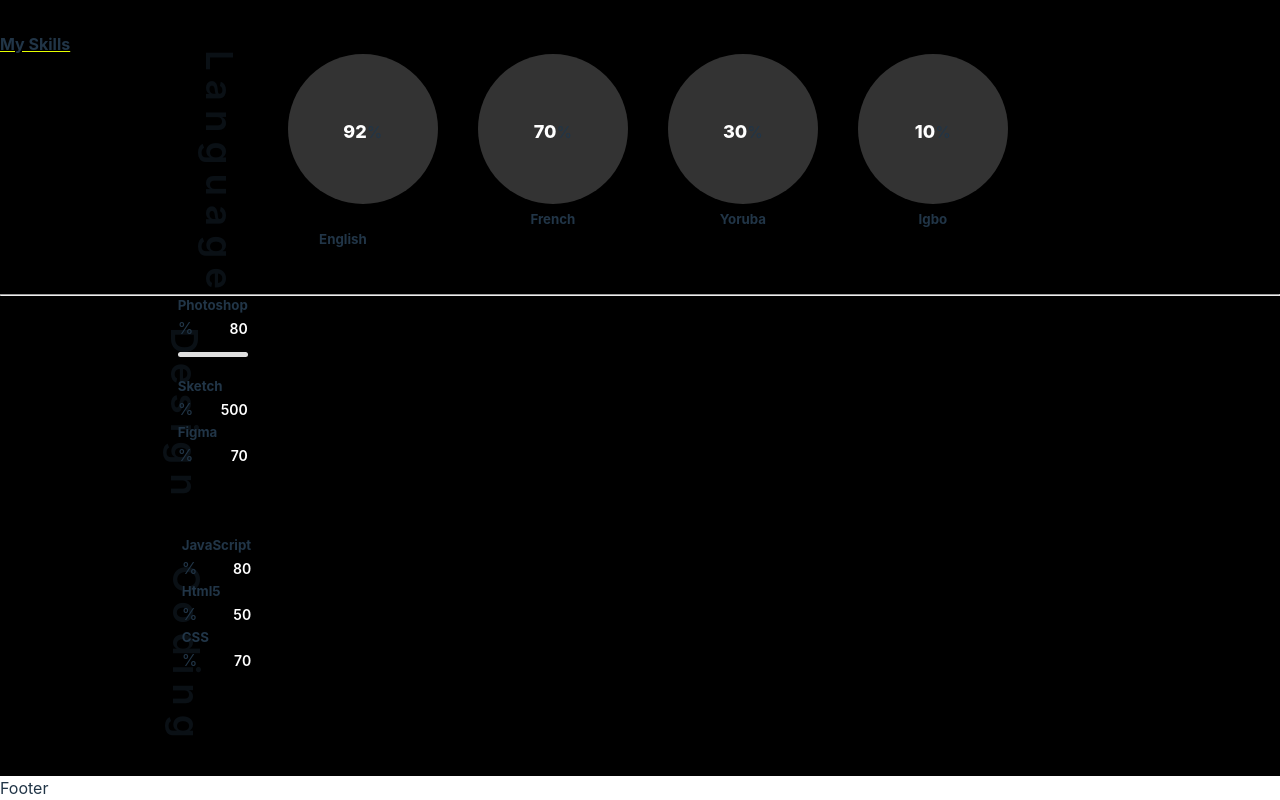
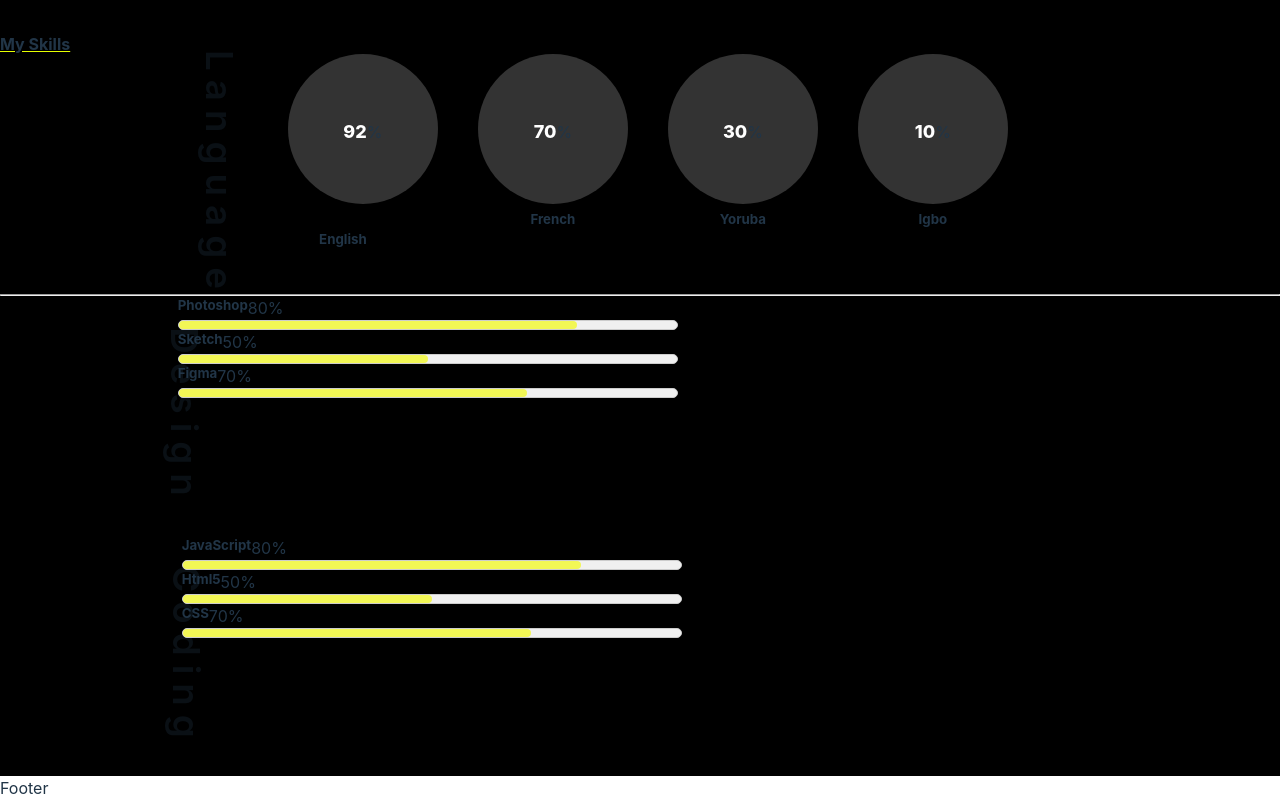
Before and after one commit to Jambisi-11/my-portfolio-g3, a React (Vite) app: page /Resume in a window 1280 px wide. Shown: the part 1843-2643 px from the top of the page. Built offline with nearby package versions, Linux system fonts and the light colour scheme.

Commit message:
Update on design and coding skills

```diff
--- a/src/Compenets/My Resume/Resume.css
+++ b/src/Compenets/My Resume/Resume.css
@@ -247,6 +247,8 @@ margin-left: 20px;
     letter-spacing: 9px;
     transform: rotate(90deg);
     height: 240px;
+
+
 }
 
 .skill_list li {
@@ -254,25 +256,27 @@ margin-left: 20px;
 }
 
 .bar_info{
-	display: inline-block;
+	display: flex;
 	width: 100%;
+    justify-items: end;
+
 }
+.skill3{
+    width: 500px;
 
+}
 h3 {
     font-size: 14px;
 	float: left;
     line-height: 26px;
 }
 
-.skill_list .bar_info span{
-	float: right;
-	color: #fff;
-    font-size: 14px;
-    line-height: 26px;
-    font-weight: 600;
+h5{
+    display: flex;
+    position: relative;
+
 }
-
-.progress {
+/* .progress {
     margin: 10px 0 20px;
     display: block;
     height: 5px;
@@ -286,15 +290,38 @@ h3 {
     -o-border-radius: 50px;
     background: #dfdfdf;
     box-shadow: 0;
+} */
+.span{
+
+
+
+
 }
+.progress_container {
+    width: 100%;
+    height: 10px;
+    border: 1px solid #ccc;
+    border-radius: 5px;
+    background-color: #f0f0f0;
+    position: relative;
 
-.percentage {
-    border-radius: 50px 0 0 50px;
-    -moz-border-radius: 50px 0 0 50px;
-    -webkit-border-radius: 50px 0 0 50px;
-    -ms-border-radius: 50px 0 0 50px;
-    -o-border-radius: 50px 0 0 50px;
-    bottom: 0;
-    position: absolute;
-    top: 0;
-}
+  }
+
+  .progress_bar {
+    height: 100%;
+    background-color: #f2f755;
+    border-radius: 5px;
+    transition: width 0.5s ease-in-out;
+    animation: progress 2s ease-in-out;
+  }
+
+
+
+ @keyframes  progress {
+    0% {
+      width: 0;
+    }
+    100% {
+      width: 80%;
+    }
+  }
--- a/src/Compenets/My Resume/Resume.jsx
+++ b/src/Compenets/My Resume/Resume.jsx
@@ -101,64 +101,58 @@ const Resume = () => {
       <hr />
       <div className="skill_category">
         <h2 className="skill2">Design</h2>
-        <div>
-          <ul className="skill_list">
-            <li>
+          <div className="skill3">
                 <div className="bar_info">
-                <h5>Photoshop</h5><span>80</span>%
+                  <h5>Photoshop</h5><span className="span">80%</span>
                 </div>
-              <div className="progress" >
-                <progrss min="80" max="100"></progrss>
+              <div className="progress_container" id="p80">
+                    <div className="progress_bar" style={{ width: `${80}%` }}></div>
                 </div>
-            </li>
-            <li>
             <div className="bar_info">
-                <h5>Sketch</h5><span>500</span>%
+                <h5>Sketch</h5><span>50</span>%
               </div>
-              <div className="rogress">
-                <div className="percentage" data-percent="50" ></div>
+              <div className="progress_container" id="p50">
+                    <div className="progress_bar" style={{ width: `${50}%` }}></div>
                 </div>
-            </li>
-            <li>
+
+
             <div className="bar_info">
                 <h5>Figma</h5><span>70</span>%
               </div>
-              <div className="rogress">
-                <div className="percentage" data-percent="70" ></div>
+              <div className="progress_container" id="p70">
+                    <div className="progress_bar" style={{ width: `${70}%` }}></div>
                 </div>
-            </li>
-          </ul>
+
+
         </div>
       </div>
       <div className="skill_category">
         <h2 className="skill2">Coding</h2>
-        <div>
-          <ul className="skill_list">
-            <li>
+        <div className="skill3">
+
+
               <div className="bar_info">
                 <h5>JavaScript</h5><span>80</span>%
               </div>
-              <div className="rogress">
-                <div className="percentage" data-percent="80" ></div>
+              <div className="progress_container" id="p80">
+                    <div className="progress_bar" style={{ width: `${80}%` }}></div>
                 </div>
-            </li>
-            <li>
+
+
             <div className="bar_info">
                 <h5>Html5</h5><span>50</span>%
               </div>
-              <div className="rogress">
-                <div className="percentage" data-percent="50" ></div>
+              <div className="progress_container" id="p50">
+                    <div className="progress_bar" style={{ width: `${50}%` }}></div>
                 </div>
-            </li>
-            <li>
+
             <div className="bar_info">
                 <h5>CSS</h5><span>70</span>%
               </div>
-              <div className="rogress">
-                <div className="percentage" data-percent="70" ></div>
+              <div className="progress_container" id="p70">
+                    <div className="progress_bar" style={{ width: `${70}%` }}></div>
                 </div>
-            </li>
-          </ul>
+
         </div>
       </div>
       <div></div>
```
Lines whose indentation alone changed are shown as unchanged.
